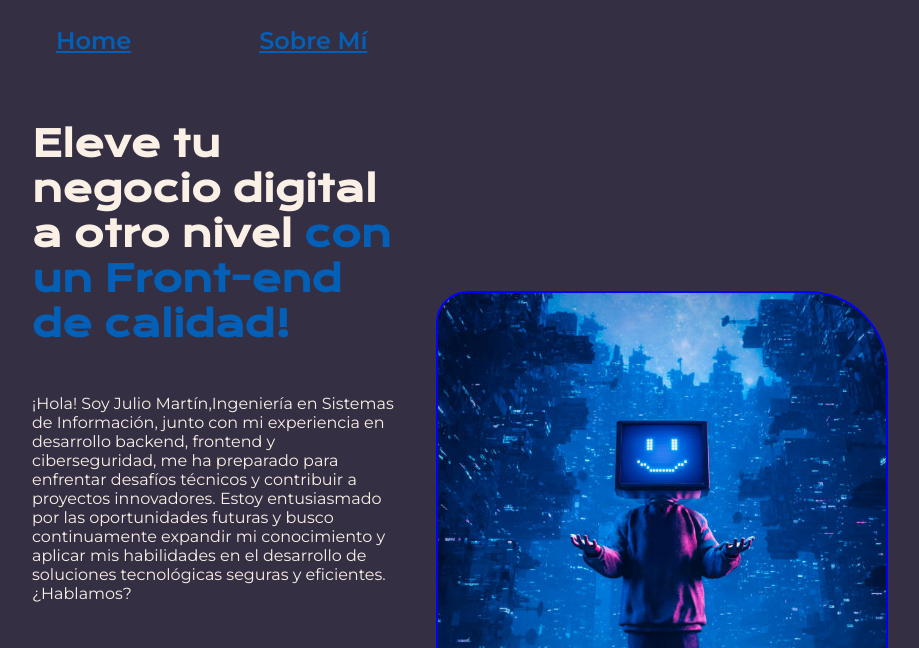
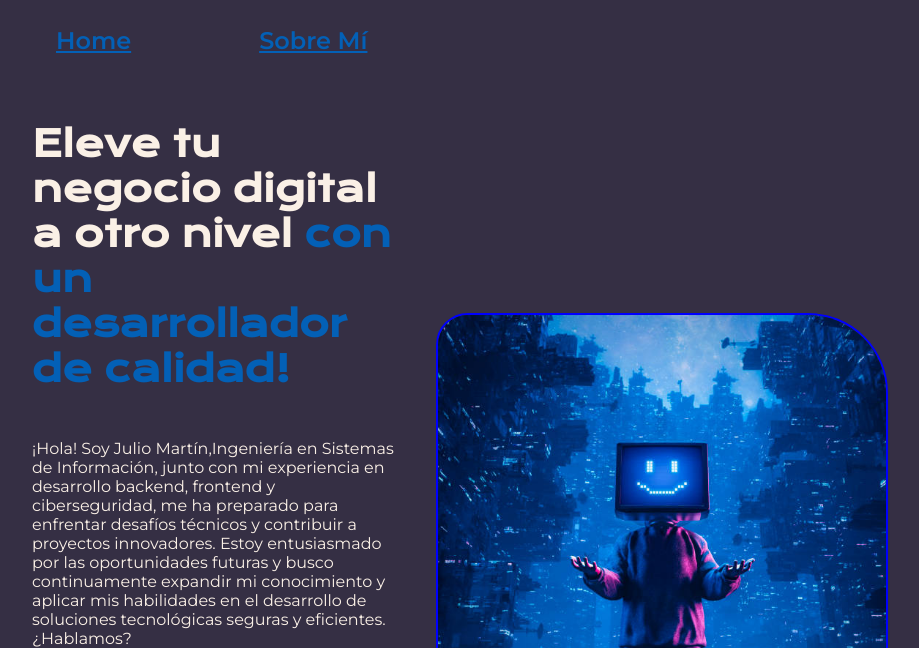
Before and after one commit to JulioMartin12/portafolio, a plain HTML site: page index.html in a window 1280 px wide. Shown: the top 648 px of the page, without its empty margins (200-1119 px from the left). Drawn offline with nearby package versions, Linux system fonts and the light colour scheme.

Commit message:
Update index.html
Se actualizó el titulo principal

```diff
--- a/index.html
+++ b/index.html
@@ -17,7 +17,7 @@
       <section class="presentacion__contenido">
         <h1 class="presentacion__contenido__titulo">
           Eleve tu negocio digital a otro nivel
-          <strong class="titulo-destacado"> con un Front-end de calidad!</strong>
+          <strong class="titulo-destacado"> con un desarrollador de calidad!</strong>
         </h1>
         <p class="presentacion__contenido__texto">
           ¡Hola! Soy Julio Martín,Ingeniería en Sistemas de Información, junto con mi experiencia en desarrollo backend, frontend y ciberseguridad, me ha preparado para enfrentar desafíos técnicos y contribuir a proyectos innovadores. Estoy entusiasmado por las oportunidades futuras y busco continuamente expandir mi conocimiento y aplicar mis habilidades en el desarrollo de soluciones tecnológicas seguras y eficientes. ¿Hablamos?
```
